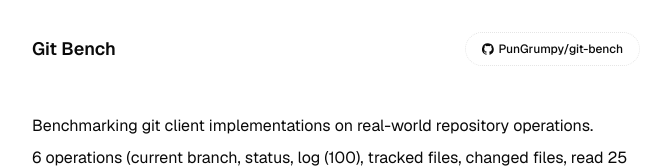
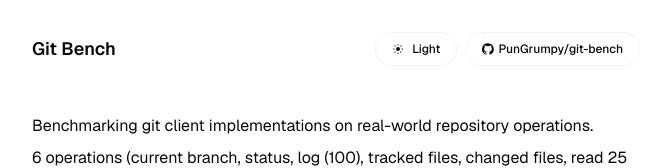
Before and after one commit to PunGrumpy/git-bench, a Next.js app in the folder apps/web/: page / in a window 1280 px wide. Shown: the top 168 px of the page, without its empty margins (304-975 px from the left). Built offline with nearby package versions, Linux system fonts and the light colour scheme.

Commit message:
feat(web): add dark/light theme switcher to header (#3)
Expose a compact theme toggle with custom sun/moon icons so users can switch between light and dark mode from the app header.

```diff
--- a/apps/web/components/sections/header.tsx
+++ b/apps/web/components/sections/header.tsx
@@ -1,6 +1,8 @@
 import type { SVGProps } from "react";
 
 import { Badge } from "@/components/ui/badge";
+
+import { ThemeSwitcher } from "./theme-switcher";
 
 export const GitHubIcon = ({
   className,
@@ -22,6 +24,8 @@ export const GitHubIcon = ({
 export const Header = () => (
   <div className="flex items-center justify-between">
     <h1 className="flex items-center gap-2 font-semibold text-lg">Git Bench</h1>
+    <div className="flex items-center gap-2">
+      <ThemeSwitcher />
       <a
         className="text-muted-foreground transition-colors hover:text-foreground"
         href="https://github.com/PunGrumpy/git-bench"
@@ -41,4 +45,5 @@ export const Header = () => (
         </Badge>
       </a>
     </div>
+  </div>
 );
--- /dev/null
+++ b/apps/web/components/sections/theme-switcher.tsx
@@ -0,0 +1,81 @@
+"use client";
+
+import { useTheme } from "next-themes";
+import type { SVGProps } from "react";
+
+import { Badge } from "@/components/ui/badge";
+
+export const SunIcon = ({ className, ...props }: SVGProps<SVGSVGElement>) => (
+  <svg
+    aria-hidden="true"
+    className={className}
+    fill="none"
+    height="1em"
+    viewBox="0 0 24 24"
+    width="1em"
+    xmlns="http://www.w3.org/2000/svg"
+    {...props}
+  >
+    <path
+      clipRule="evenodd"
+      d="M12 2a1 1 0 011 1v1a1 1 0 11-2 0V3a1 1 0 011-1zM4.929 4.929a1 1 0 011.414 0l.707.707A1 1 0 115.636 7.05l-.707-.707a1 1 0 010-1.414zM19.071 4.929a1 1 0 010 1.414l-.707.707a1 1 0 11-1.414-1.414l.707-.707a1 1 0 011.414 0zM12 8a4 4 0 100 8 4 4 0 000-8zM2 12a1 1 0 011-1h1a1 1 0 110 2H3a1 1 0 01-1-1zm17 0a1 1 0 011-1h1a1 1 0 110 2h-1a1 1 0 01-1-1zM5.636 16.95a1 1 0 011.414 1.414l-.707.707a1 1 0 01-1.414-1.414l.707-.707zm12.728 0a1 1 0 010 1.414l-.707.707a1 1 0 01-1.414-1.414l.707-.707zM12 19a1 1 0 011 1v1a1 1 0 11-2 0v-1a1 1 0 011-1z"
+      fill="currentColor"
+      fillRule="evenodd"
+    />
+  </svg>
+);
+
+export const MoonIcon = ({ className, ...props }: SVGProps<SVGSVGElement>) => (
+  <svg
+    aria-hidden="true"
+    className={className}
+    fill="none"
+    height="1em"
+    viewBox="0 0 24 24"
+    width="1em"
+    xmlns="http://www.w3.org/2000/svg"
+    {...props}
+  >
+    <path
+      clipRule="evenodd"
+      d="M21.752 15.002A9.718 9.718 0 0112.478 22C7.004 22 2.5 17.496 2.5 12.022A9.718 9.718 0 019.498 2.748a.75.75 0 01.824.96 7.218 7.218 0 009.47 9.47.75.75 0 01.96.824z"
+      fill="currentColor"
+      fillRule="evenodd"
+    />
+  </svg>
+);
+
+export const ThemeSwitcher = () => {
+  const { theme, resolvedTheme, setTheme } = useTheme();
+  const isDark =
+    theme === "dark" || (theme !== "light" && resolvedTheme === "dark");
+
+  return (
+    <button
+      type="button"
+      suppressHydrationWarning
+      className="text-muted-foreground transition-colors hover:text-foreground"
+      onClick={() => setTheme(isDark ? "light" : "dark")}
+      aria-label={`Theme: ${isDark ? "Dark" : "Light"}. Click to change theme.`}
+    >
+      <span className="flex size-9 items-center justify-center rounded-full border border-dotted hover:bg-sidebar transition-colors sm:hidden">
+        {isDark ? (
+          <MoonIcon className="size-4" />
+        ) : (
+          <SunIcon className="size-4" />
+        )}
+      </span>
+      <Badge
+        variant="outline"
+        className="hidden sm:inline-flex h-auto items-center gap-2 py-2 px-4 bg-transparent hover:bg-sidebar transition-colors border-dotted"
+      >
+        {isDark ? (
+          <MoonIcon className="size-3.5" />
+        ) : (
+          <SunIcon className="size-3.5" />
+        )}
+        {isDark ? "Dark" : "Light"}
+      </Badge>
+    </button>
+  );
+};
```
Lines whose indentation alone changed are shown as unchanged.
